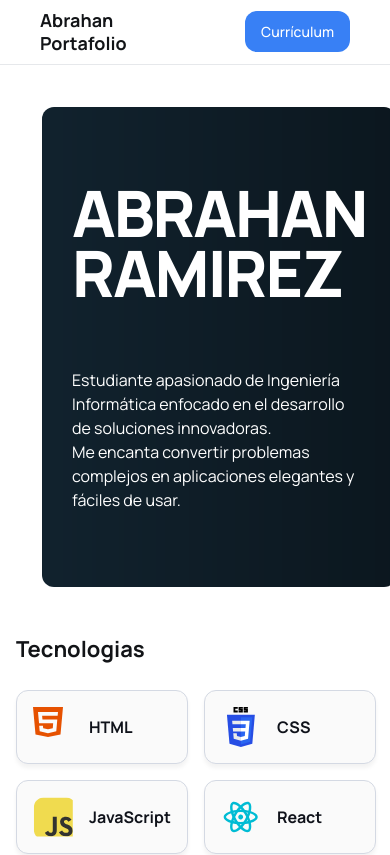
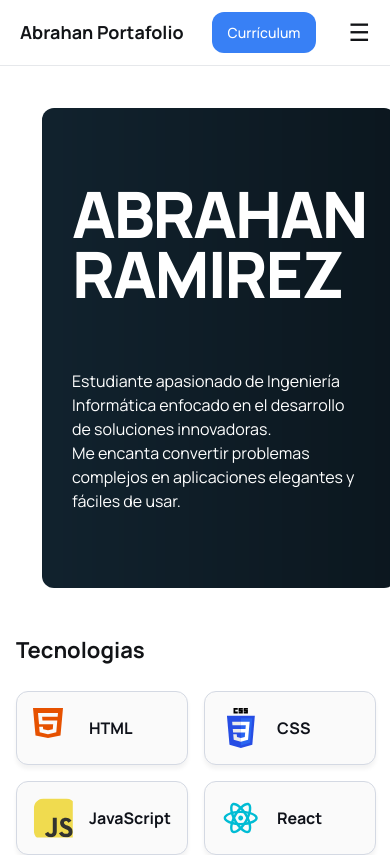
Before and after one commit to Soyabrahan/Portafolio, a Next.js app in the folder frontend/: page / in a window 390 px wide. Shown: the top 855 px of the page. Built offline with nearby package versions, Linux system fonts and the light colour scheme.

Commit message:
arreglando vista movil

```diff
--- a/frontend/src/app/globals.css
+++ b/frontend/src/app/globals.css
@@ -21,6 +21,7 @@ body {
   line-height: 1.5;
   color: var(--text-dark);
   background-color: var(--background-white);
+  overflow-x: hidden;
 }
 
 .container {
@@ -493,3 +494,87 @@ textarea::placeholder {
   border: 1px solid #d4d9e3;
   border-radius: 8px;
 }
+
+/* Estilos para el navbar en dispositivos móviles */
+@media (max-width: 640px) {
+  .navbar {
+    justify-content: space-between; /* Ajustar para alinear elementos */
+    gap: 0;
+    width: 100%; /* Asegurar que ocupe todo el ancho */
+    padding: 12px 20px; /* Ajustar padding para pantallas más pequeñas */
+    height: auto; /* Permitir que la altura se ajuste al contenido */
+    flex-wrap: wrap; /* Permitir que los elementos se envuelvan */
+  }
+
+  .navbar-elements {
+    width: auto; /* Ajustar el ancho de los elementos de la barra de navegación */
+    height: auto;
+  }
+
+  .navbar-links {
+    display: none; /* Ocultar enlaces de navegación en móviles */
+  }
+
+  .navbar-toggle {
+    display: block; /* Mostrar el botón de alternar en móviles */
+  }
+}
+
+.navbar-toggle {
+  background: none;
+  border: none;
+  font-size: 24px;
+  cursor: pointer;
+  color: var(--text-dark);
+}
+
+.mobile-menu {
+  position: absolute;
+  top: 65px; /* Altura del navbar */
+  left: 0;
+  width: 100%;
+  background-color: var(--background-white);
+  box-shadow: 0px 4px 4px rgba(0, 0, 0, 0.05);
+  z-index: 1000;
+  padding: 20px;
+  box-sizing: border-box;
+}
+
+.mobile-menu-links {
+  display: flex;
+  flex-direction: column;
+  gap: 16px;
+  list-style: none;
+  padding: 0;
+}
+
+.mobile-menu-link-item {
+  font-family: "Manrope";
+  font-style: normal;
+  font-weight: 500;
+  font-size: 16px;
+  line-height: 24px;
+  color: var(--text-dark);
+  text-decoration: none;
+  display: block;
+  padding: 8px 0;
+}
+
+.mobile-menu-link-item:hover {
+  color: var(--primary-color);
+}
+
+.mobile-menu-button {
+  width: 100%;
+  margin-top: 10px;
+}
+
+@media (min-width: 641px) {
+  .navbar-toggle {
+    display: none; /* Ocultar el botón de alternar en pantallas grandes */
+  }
+
+  .mobile-menu {
+    display: none; /* Ocultar el menú móvil en pantallas grandes */
+  }
+}
--- a/frontend/src/components/Navbar.tsx
+++ b/frontend/src/components/Navbar.tsx
@@ -1,4 +1,14 @@
+"use client";
+
+import { useState } from "react";
+
 export default function Navbar() {
+  const [isMobileMenuOpen, setIsMobileMenuOpen] = useState(false);
+
+  const toggleMobileMenu = () => {
+    setIsMobileMenuOpen(!isMobileMenuOpen);
+  };
+
   return (
     <nav className="navbar">
       <div className="navbar-title">Abrahan Portafolio</div>
@@ -25,11 +35,61 @@ export default function Navbar() {
             </a>
           </li>
         </ul>
-        <a href="#curriculum" className="button">
+        <a
+          href="/curriculum.pdf"
+          target="_blank"
+          rel="noopener noreferrer"
+          className="button"
+        >
           Currículum
         </a>
+        <button className="md:hidden navbar-toggle" onClick={toggleMobileMenu}>
+          ☰
+        </button>
       </div>
-      {/* Menú móvil (opcional, puedes agregarlo después) */}
+
+      {isMobileMenuOpen && (
+        <div className="mobile-menu md:hidden">
+          <ul className="mobile-menu-links">
+            <li>
+              <a
+                href="#inicio"
+                className="mobile-menu-link-item"
+                onClick={toggleMobileMenu}
+              >
+                Inicio
+              </a>
+            </li>
+            <li>
+              <a
+                href="#sobremi"
+                className="mobile-menu-link-item"
+                onClick={toggleMobileMenu}
+              >
+                Sobre mi
+              </a>
+            </li>
+            <li>
+              <a
+                href="#proyectos"
+                className="mobile-menu-link-item"
+                onClick={toggleMobileMenu}
+              >
+                Proyectos
+              </a>
+            </li>
+            <li>
+              <a
+                href="#contacto"
+                className="mobile-menu-link-item"
+                onClick={toggleMobileMenu}
+              >
+                Contacto
+              </a>
+            </li>
+          </ul>
+        </div>
+      )}
     </nav>
   );
 }
```
